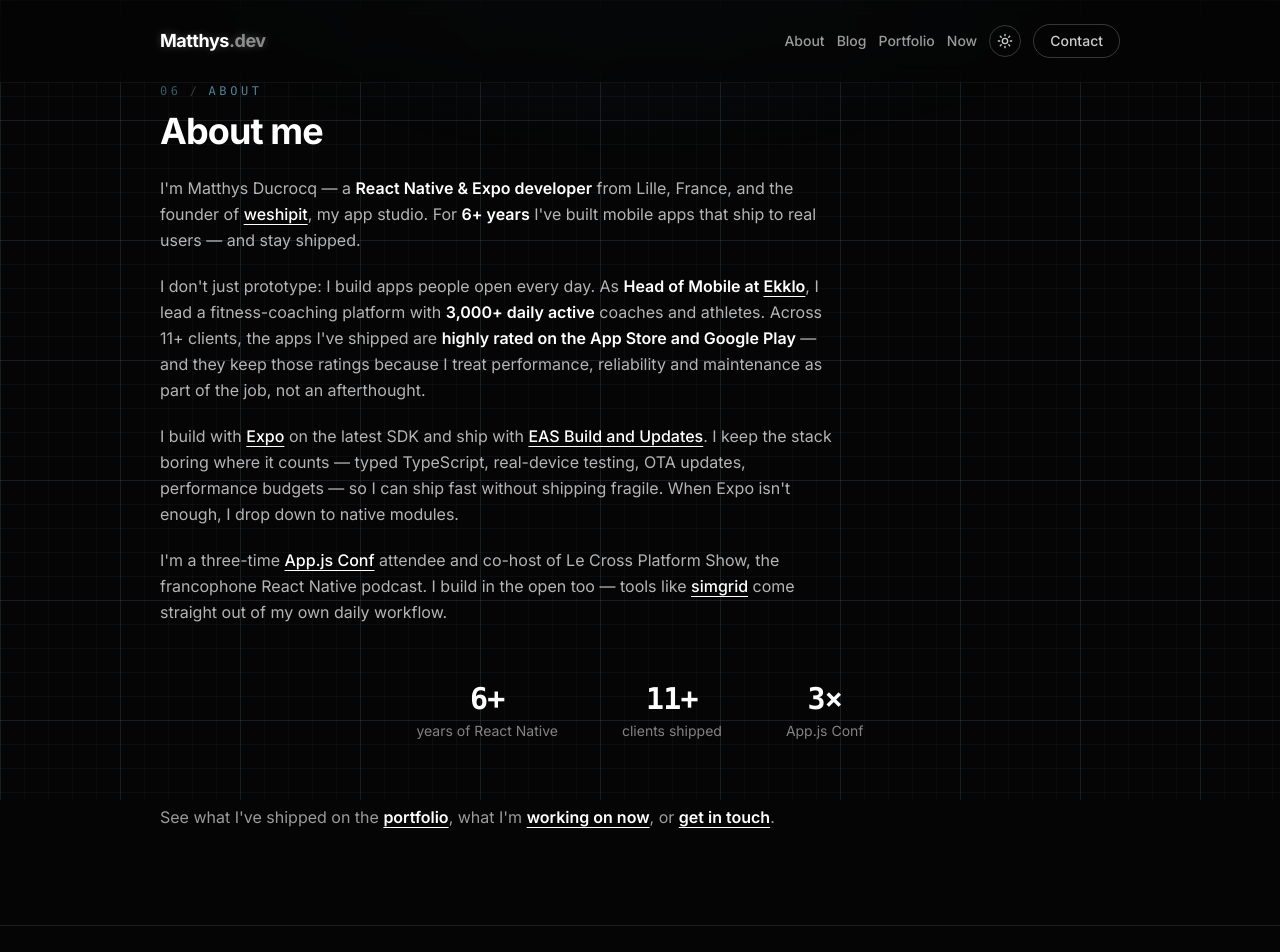
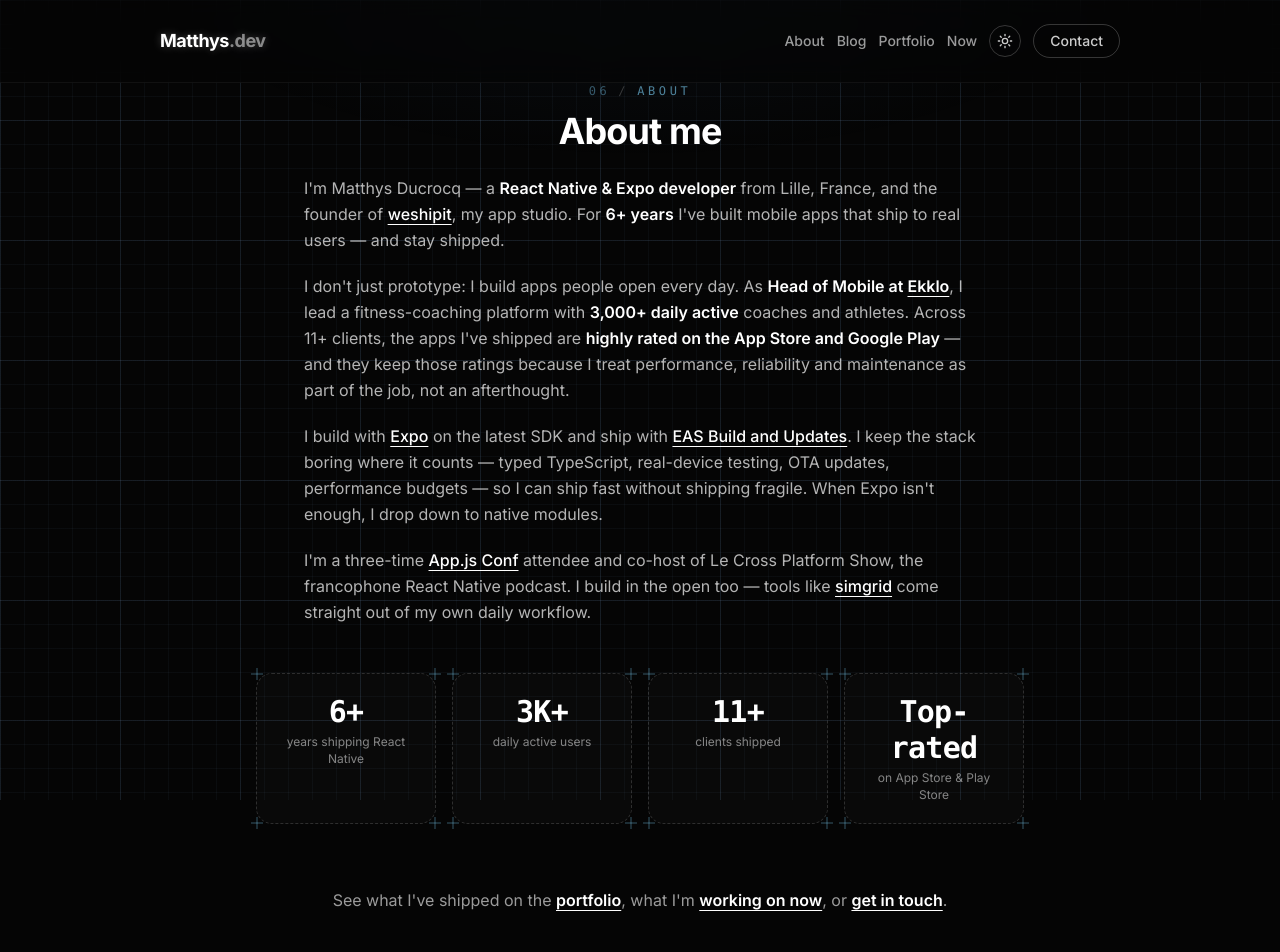
Before and after one commit to MatthysDev/Matthys.dev.v2, a Next.js app: page /about in a window 1280 px wide. Shown: the top 952 px of the page. Built offline with nearby package versions, Linux system fonts and the light colour scheme.

Commit message:
🎸 feat : About/Now centrés + proof tiles ; portfolio cards enrichies (stores, note, année, impact, case study)

```diff
--- a/src/components/About.tsx
+++ b/src/components/About.tsx
@@ -1,23 +1,29 @@
 import React from 'react'
 import Link from 'next/link'
 import { SectionKicker } from '@/components/Blueprint'
+import ProofTiles from '@/components/ProofTiles'
 
 export default function About() {
     return (
-        <section>
-            <SectionKicker index="01" label="about" />
+        <section className="text-center">
+            <SectionKicker index="01" label="about" className="text-center" />
             <h2 className="mt-3 text-2xl font-bold tracking-tight md:text-3xl">
                 I build apps people actually use
             </h2>
-            <p className="mt-4 max-w-2xl leading-relaxed text-stone-600 dark:text-white/60">
+            <p className="mx-auto mt-4 max-w-2xl leading-relaxed text-stone-600 dark:text-white/60">
                 Six years in, I&apos;m a React Native &amp; Expo developer and founder of
                 weshipit. The apps I lead and build — like Ekklo — are used daily by
                 thousands and stay highly rated on the App Store and Google Play. I turn
                 ideas into shipped, maintained products.
             </p>
+
+            <div className="mt-10">
+                <ProofTiles />
+            </div>
+
             <Link
                 href="/about"
-                className="mt-6 inline-block text-sm font-semibold text-stone-900 underline underline-offset-4 transition hover:opacity-70 dark:text-white"
+                className="mt-8 inline-block text-sm font-semibold text-stone-900 underline underline-offset-4 transition hover:opacity-70 dark:text-white"
             >
                 More about me →
             </Link>
--- a/src/components/Cards/ProjectCard.tsx
+++ b/src/components/Cards/ProjectCard.tsx
@@ -70,6 +70,50 @@
     )
 }
 
+function StarRating({ rating }: { rating: string }) {
+    return (
+        <span className="inline-flex items-center gap-1 font-mono text-sm font-semibold text-stone-900 dark:text-white">
+            <svg
+                viewBox="0 0 24 24"
+                fill="currentColor"
+                className="h-3.5 w-3.5 text-amber-500 dark:text-amber-400"
+                aria-hidden
+            >
+                <path d="M12 .587l3.668 7.431 8.2 1.192-5.934 5.785 1.401 8.168L12 18.896l-7.335 3.857 1.401-8.168L.132 9.21l8.2-1.192z" />
+            </svg>
+            {rating}
+        </span>
+    )
+}
+
+function ActionLink({
+    href,
+    children,
+    primary,
+}: {
+    href: string
+    children: React.ReactNode
+    primary?: boolean
+}) {
+    const external = /^https?:\/\//.test(href)
+    const base =
+        'inline-flex items-center gap-1 rounded-full px-4 py-2 text-sm font-semibold transition'
+    const style = primary
+        ? 'bg-stone-900 text-cream hover:opacity-90 dark:bg-white dark:text-black'
+        : 'border border-stone-900/20 text-stone-700 hover:border-stone-900/50 dark:border-white/20 dark:text-white/80 dark:hover:border-sky-300/50'
+    return (
+        <a
+            href={href}
+            target={external ? '_blank' : undefined}
+            rel={external ? 'noopener noreferrer' : undefined}
+            onClick={(e) => e.stopPropagation()}
+            className={`${base} ${style}`}
+        >
+            {children}
+        </a>
+    )
+}
+
 const ProjectCard: React.FC<ProjectCardProps> = ({ project, id, selectedId, setSelectedId }) => {
     const isSelected = selectedId === id
     const hasUrl = isValidUrl(project.websiteUrl)
@@ -87,9 +131,16 @@
                 <CornerMarks />
                 <div className="flex items-start justify-between">
                     <Symbol project={project} size="sm" />
-                    <span className="font-mono text-xs uppercase tracking-[0.3em] text-stone-400 dark:text-sky-300/40">
-                        {index}
-                    </span>
+                    <div className="flex flex-col items-end">
+                        <span className="font-mono text-xs uppercase tracking-[0.3em] text-stone-400 dark:text-sky-300/40">
+                            {index}
+                        </span>
+                        {project.year && (
+                            <span className="mt-1 font-mono text-[10px] tracking-wider text-stone-400 dark:text-white/30">
+                                {project.year}
+                            </span>
+                        )}
+                    </div>
                 </div>
 
                 <h2 className="mt-4 text-lg font-bold tracking-tight text-stone-900 dark:text-white">
@@ -170,15 +221,43 @@
 
                             <StackTags stack={project.stack} />
 
-                            {hasUrl && (
-                                <a
-                                    href={project.websiteUrl}
-                                    target="_blank"
-                                    rel="noopener noreferrer"
-                                    className="mt-6 inline-flex items-center gap-1 rounded-full bg-stone-900 px-5 py-2.5 text-sm font-semibold text-cream transition-opacity hover:opacity-90 dark:bg-white dark:text-black"
-                                >
-                                    Visit {project.name} -&gt;
-                                </a>
+                            {(project.rating || project.impact) && (
+                                <div className="mt-5 flex flex-wrap items-center gap-x-5 gap-y-2 border-t border-dashed border-stone-900/15 pt-4 dark:border-white/10">
+                                    {project.rating && <StarRating rating={project.rating} />}
+                                    {project.impact && (
+                                        <span className="text-sm text-stone-600 dark:text-white/60">
+                                            {project.impact}
+                                        </span>
+                                    )}
+                                </div>
+                            )}
+
+                            {(hasUrl ||
+                                project.appStoreUrl ||
+                                project.playStoreUrl ||
+                                project.caseStudyUrl) && (
+                                <div className="mt-6 flex flex-wrap gap-2">
+                                    {project.appStoreUrl && (
+                                        <ActionLink href={project.appStoreUrl}>
+                                            App Store
+                                        </ActionLink>
+                                    )}
+                                    {project.playStoreUrl && (
+                                        <ActionLink href={project.playStoreUrl}>
+                                            Google Play
+                                        </ActionLink>
+                                    )}
+                                    {hasUrl && (
+                                        <ActionLink href={project.websiteUrl!} primary>
+                                            Visit {project.name} -&gt;
+                                        </ActionLink>
+                                    )}
+                                    {project.caseStudyUrl && (
+                                        <ActionLink href={project.caseStudyUrl}>
+                                            Read the case study →
+                                        </ActionLink>
+                                    )}
+                                </div>
                             )}
                         </motion.div>
                     </motion.div>
--- /dev/null
+++ b/src/components/ProofTiles.tsx
@@ -0,0 +1,38 @@
+'use client'
+import React from 'react'
+import { motion } from 'framer-motion'
+import { CornerMarks } from '@/components/Blueprint'
+
+type Tile = { value: string; label: string }
+
+const TILES: Tile[] = [
+    { value: '6+', label: 'years shipping React Native' },
+    { value: '3K+', label: 'daily active users' },
+    { value: '11+', label: 'clients shipped' },
+    { value: 'Top-rated', label: 'on App Store & Play Store' },
+]
+
+export default function ProofTiles() {
+    return (
+        <div className="mx-auto grid max-w-3xl grid-cols-2 gap-4 md:grid-cols-4">
+            {TILES.map((tile, i) => (
+                <motion.div
+                    key={tile.label}
+                    initial={{ opacity: 0, y: 16 }}
+                    whileInView={{ opacity: 1, y: 0 }}
+                    viewport={{ once: true, margin: '-60px' }}
+                    transition={{ duration: 0.5, ease: 'easeOut', delay: i * 0.1 }}
+                    className="relative rounded-2xl border border-dashed border-stone-900/20 bg-stone-900/[0.02] p-5 text-center dark:border-white/15 dark:bg-white/[0.02]"
+                >
+                    <CornerMarks />
+                    <div className="font-mono text-2xl font-bold tracking-tight tabular-nums text-stone-900 dark:text-white md:text-3xl">
+                        {tile.value}
+                    </div>
+                    <div className="mt-1 text-xs leading-snug text-stone-500 dark:text-white/50">
+                        {tile.label}
+                    </div>
+                </motion.div>
+            ))}
+        </div>
+    )
+}
--- a/src/pages/about.tsx
+++ b/src/pages/about.tsx
@@ -3,7 +3,7 @@
 import CustomLayout from '@/components/CustomLayout'
 import Reveal from '@/components/Reveal'
 import Seo from '@/components/Seo'
-import Stats from '@/components/Stats'
+import ProofTiles from '@/components/ProofTiles'
 import { SectionKicker } from '@/components/Blueprint'
 
 const ABOUT_DESCRIPTION =
@@ -15,12 +15,12 @@
             <Seo title="About" description={ABOUT_DESCRIPTION} path="/about" />
 
             <Reveal>
-                <SectionKicker index="06" label="about" />
-                <h1 className="mt-3 text-3xl font-bold tracking-tight md:text-4xl">
+                <SectionKicker index="06" label="about" className="text-center" />
+                <h1 className="mt-3 text-center text-3xl font-bold tracking-tight md:text-4xl">
                     About me
                 </h1>
 
-                <div className="mt-6 max-w-2xl space-y-5 leading-relaxed text-stone-600 dark:text-white/70">
+                <div className="mx-auto mt-6 max-w-2xl space-y-5 leading-relaxed text-stone-600 dark:text-white/70">
                     <p>
                         I&apos;m Matthys Ducrocq — a{' '}
                         <strong className="font-semibold text-stone-900 dark:text-white">
@@ -119,12 +119,12 @@
                 </div>
             </Reveal>
 
-            <Reveal className="mt-4">
-                <Stats />
+            <Reveal className="mt-12">
+                <ProofTiles />
             </Reveal>
 
             <Reveal className="mt-16">
-                <p className="text-stone-600 dark:text-white/60">
+                <p className="text-center text-stone-600 dark:text-white/60">
                     See what I&apos;ve shipped on the{' '}
                     <Link
                         href="/portfolio"
--- a/src/pages/now.tsx
+++ b/src/pages/now.tsx
@@ -63,17 +63,17 @@
             <Seo title="Now" path="/now" />
 
             <Reveal>
-                <SectionKicker index="05" label="now" />
-                <h1 className="mt-3 text-3xl font-bold tracking-tight md:text-4xl">
+                <SectionKicker index="05" label="now" className="text-center" />
+                <h1 className="mt-3 text-center text-3xl font-bold tracking-tight md:text-4xl">
                     What I&apos;m doing now
                 </h1>
-                <p className="mt-4 max-w-2xl leading-relaxed text-stone-600 dark:text-white/60">
+                <p className="mx-auto mt-4 max-w-2xl text-center leading-relaxed text-stone-600 dark:text-white/60">
                     I&apos;m Matthys, a React Native and Expo developer in Lille. Here&apos;s
                     what I&apos;m actually working on right now: running my studio weshipit,
                     leading mobile at Ekklo, building two side projects, writing, and staying
                     close to the community.
                 </p>
-                <p className="mt-3 font-mono text-xs uppercase tracking-[0.3em] text-stone-400 dark:text-white/40">
+                <p className="mt-3 text-center font-mono text-xs uppercase tracking-[0.3em] text-stone-400 dark:text-white/40">
                     Last updated June 2026
                 </p>
             </Reveal>
```
Also changed, not shown: src/apiData/projects.ts (+13 -0 lines).
